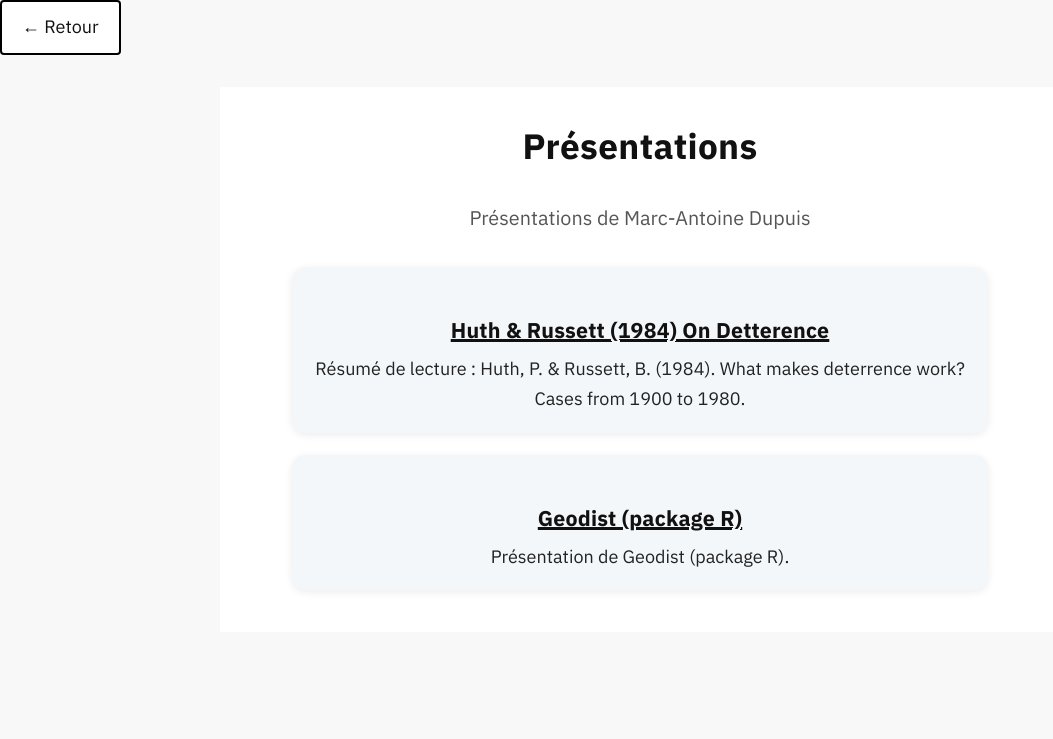
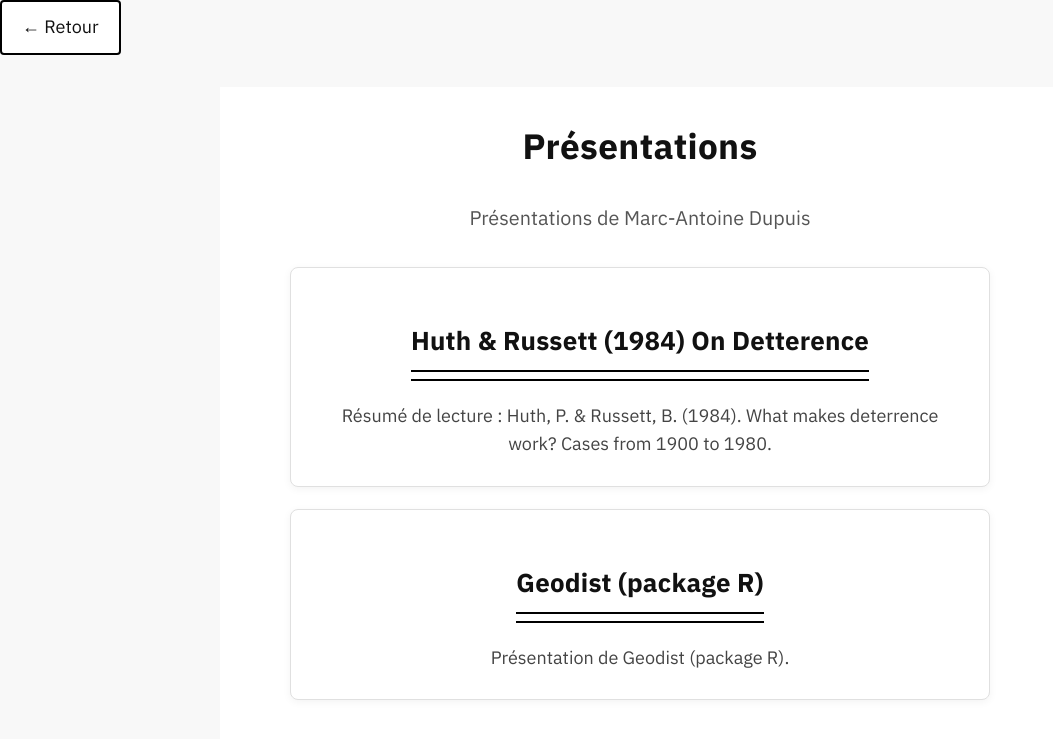
Before and after one commit to MADUP212/MADUP212.github.io, a Jekyll site: the page section/projets/presentation.html, which Jekyll copies as it is, in a window 1280 px wide. Shown: the top 739 px of the page, without its empty margins (0-1053 px from the left). Built offline with Jekyll 4.4.1, drawn with Linux system fonts in a browser that asks for light colours.

Commit message:
Update style.css

```diff
--- a/assets/style.css
+++ b/assets/style.css
@@ -360,3 +360,46 @@ hr {
     background-color: #000;
     color: #fff;
 }
+
+/* --- STYLES PAGE PRÉSENTATIONS SOBRE --- */
+
+/* Enlever le fond coloré des cartes de présentation */
+.presentation-entry {
+    background: #fff;
+    border: 1px solid #e0e0e0;
+    border-radius: 8px;
+    box-shadow: 0 2px 8px rgba(0,0,0,0.05);
+    padding: 1.5em;
+    margin: 1.2em auto;
+    max-width: 650px;
+}
+
+/* Titres des présentations plus sobres */
+.presentation-entry h3,
+.presentation-entry h3 a {
+    color: #000;
+    font-weight: 600;
+    font-size: 1.2em;
+    text-decoration: none;
+    border-bottom: 2px solid #000;
+    padding-bottom: 0.3em;
+    display: inline-block;
+}
+
+.presentation-entry h3 a:hover {
+    color: #333;
+    border-bottom-color: #333;
+}
+
+/* Texte descriptif sobre */
+.presentation-entry p {
+    color: #444;
+    font-size: 1em;
+    margin: 0.8em 0 0 0;
+    line-height: 1.6;
+}
+
+/* Assurer fond blanc pour le conteneur */
+.page-container {
+    background-color: #fff;
+}
```
